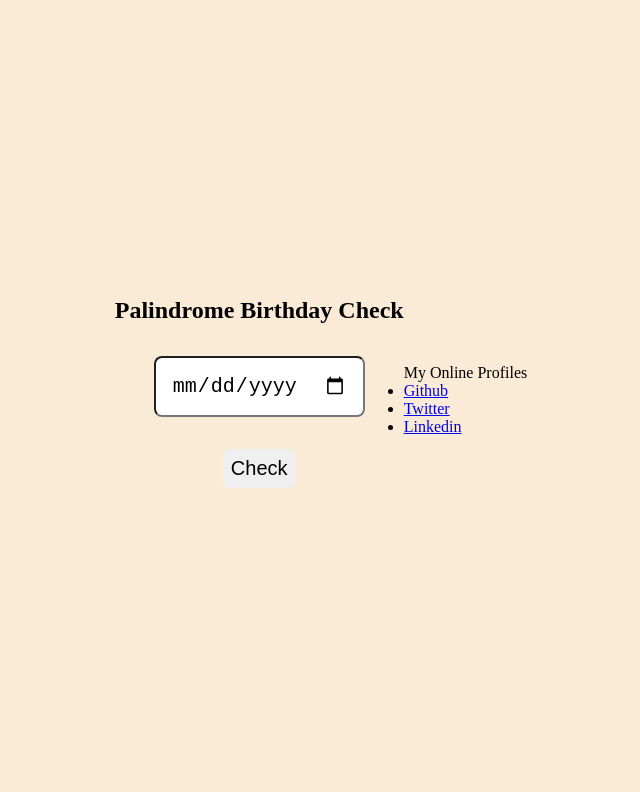
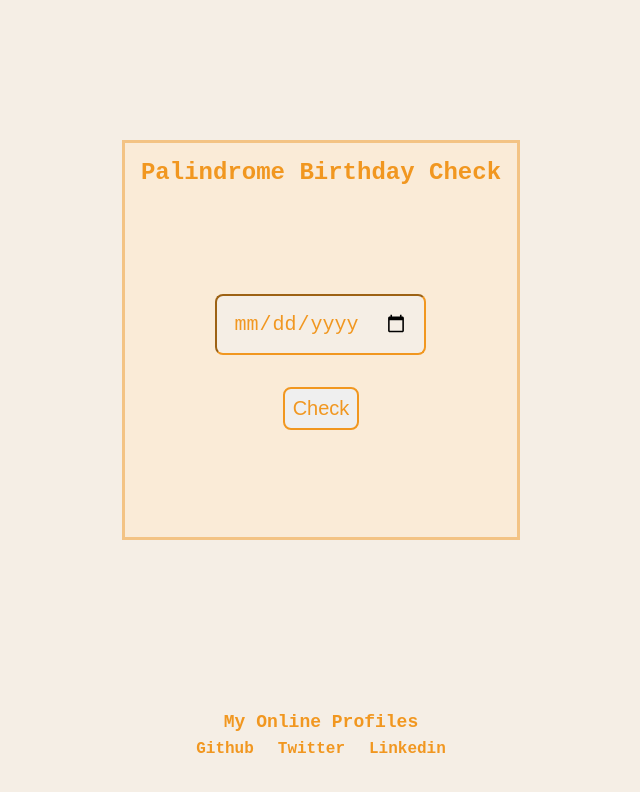
Before and after one commit to dushyant2901/palindrome-birthday, a plain HTML site: page index.html in a window 1280 px wide. Shown: the whole page, without its empty margins (319-959 px from the left). Drawn offline with Linux system fonts and the light colour scheme.

Commit message:
style ui

```diff
--- a/styles.css
+++ b/styles.css
@@ -6,10 +6,27 @@
 body{
     width: 100vw;
     height: 100vh;
-    background-color: antiquewhite;
+    background-color: rgb(245, 238, 229);
+    font-family: 'Courier New', Courier, monospace;
+}
+.wrapper{
     display: flex;
     align-items: center;
     justify-content: center;
+
+    height: 85vh;
+
+}
+.child-wrapper{
+    border: 3px solid rgb(243, 195, 132);
+background-color: antiquewhite;
+color:rgb(241, 151, 32) ;
+padding: 1rem;
+display: flex;
+justify-content: center;
+align-items: center;
+height: 50vh;
+flex-direction: column;
 }
 .heading{
 font-size: 1.5rem;
@@ -27,12 +44,16 @@ text-align: center;
 
 }
 #bday-input{
+    color:rgb(241, 151, 32)  ;
     font-size: 1.25rem;
     padding: 1rem;
     margin: 1rem;
     border-radius: 0.5rem;
+    background-color:  rgb(245, 238, 229);
+    border-color: rgb(241, 151, 32);
+    outline: none;
+}
 
-}
 
 
 
@@ -41,12 +62,47 @@ text-align: center;
     padding: 0.5rem;
     margin: 1rem;
     border-radius: 0.5rem;
-    border: none;
+    border: 2px solid  rgb(241, 151, 32);;
     transition: all 0.3s ease;
+    color: rgb(241, 151, 32);
+
+
 }
 #show-btn:hover{
     cursor: pointer;
+    background-color: rgb(241, 151, 32);
+    color: antiquewhite;
 }
 #result{
     text-align: center;
+    color: rgb(241, 151, 32);
+    font-weight: 600;
 }
+
+.footer{
+    background-color: var(--primary-color);
+    padding: 2rem 1rem;
+    text-align: center;
+    border-top-right-radius: 1rem;
+    height: 15vh;
+    color: var(--primary-green);
+}
+.footer-heading{font-weight: bold;
+    font-size: large;
+    color: rgb(241, 151, 32);
+  }
+  .footer .link{
+    color: rgb(241, 151, 32);
+    text-decoration: none;
+    font-weight: 600;
+  }
+  .footer ul{
+    padding-inline-start: 0px;
+    list-style: none;
+  }
+  .footer .list-unbulleted-list{display: flex;
+  align-items: center;
+  justify-content: center;
+  margin-top: 0.5rem;
+  gap: 1.5rem;
+  }
```
